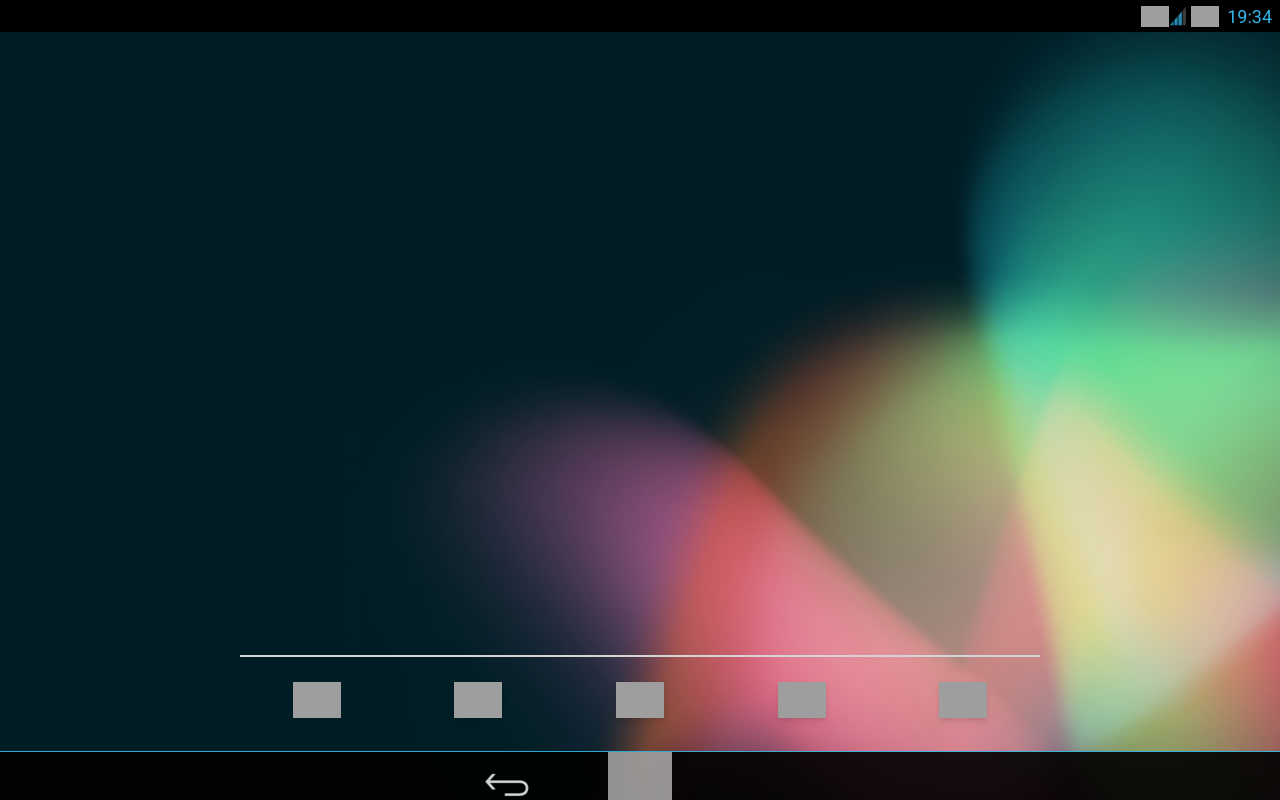
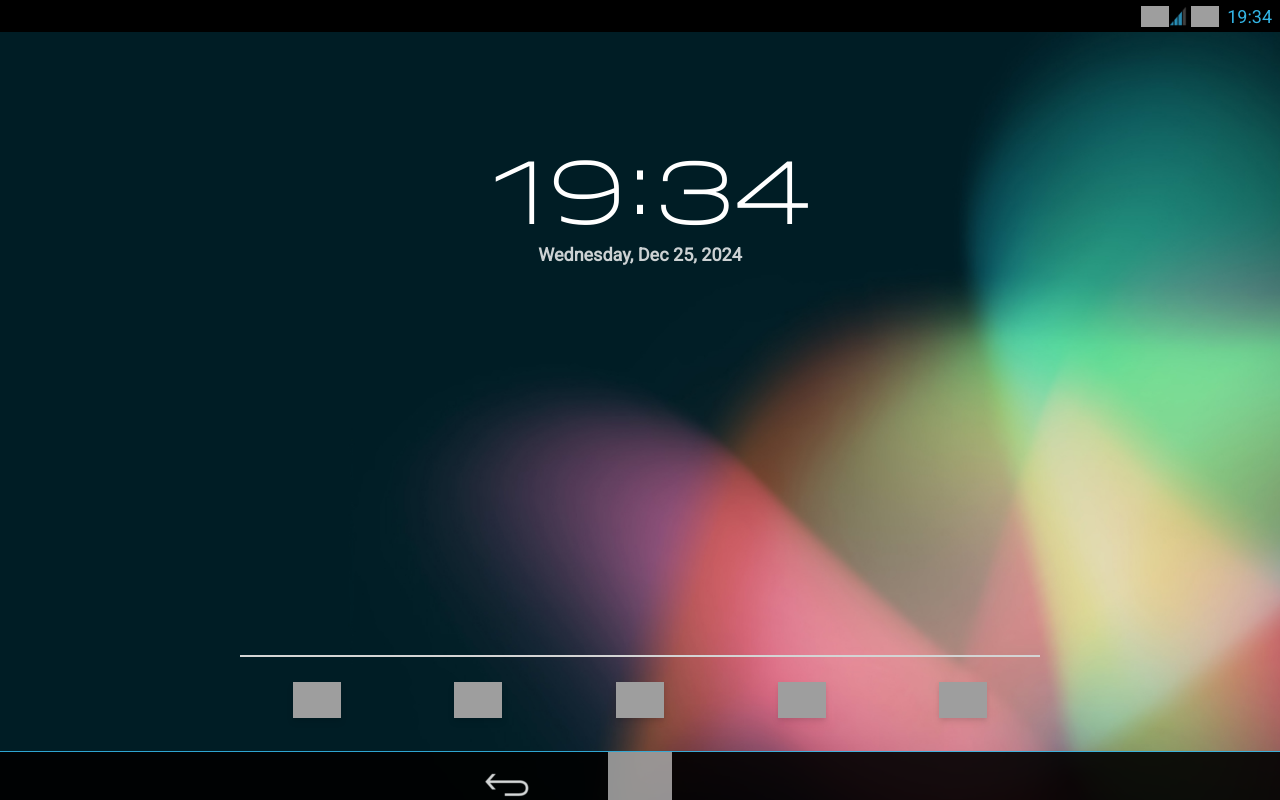
Before and after one commit to itshichabk/holofolio, a Next.js app: page / in a window 1280 px wide. Built offline with nearby package versions, Linux system fonts and the light colour scheme; grey boxes are pictures that could not be loaded.

Commit message:
Add clock widget

```diff
--- a/app/aboutme/layout.js
+++ b/app/aboutme/layout.js
@@ -13,8 +13,8 @@ export default function AboutMeLayout({children}) {
 
   return (
     <div className="h-full bg-black bg-opacity-70 lg:bg-opacity-80 flex flex-col">
-      <div className="border-b border-holo shadow-md h-12 flex items-center bg-neutral-900 px-3 sticky top-0 z-10">
-          <Image src={"/icons/profile.jpg"} alt="About me" width={36} height={36} className="rounded-full mr-1"/>
+      <div className="border-b border-t border-b-neutral-900 border-t-neutral-700 shadow-md h-14 flex items-center bg-neutral-800 px-3 sticky top-0 z-10">
+          <Image src={"/icons/profile.jpg"} alt="About me" width={36} height={36} className="rounded-full mr-2 text-lg"/>
           <p>About me</p>
       </div>
       <div className="sm:mx-3 h-full flex flex-auto lg:mx-0 overflow-hidden relative">
--- a/app/globals.css
+++ b/app/globals.css
@@ -1,6 +1,11 @@
 @tailwind base;
 @tailwind components;
 @tailwind utilities;
+
+@font-face {
+  font-family: 'AndroidClock';
+  src: url('../public/fonts/AndroidClock.ttf');
+}
 
 body {
   background-color: black;
@@ -10,6 +15,10 @@ body {
   background-repeat: no-repeat;
   background-attachment: fixed;
   background-position: center center;
+}
+
+.clock-widget {
+  font-family: "AndroidClock";
 }
 
 ::-webkit-scrollbar {
--- a/app/page.js
+++ b/app/page.js
@@ -1,4 +1,5 @@
 "use client";
+import ClockWidget from "@/components/launcher/ClockWidget";
 import Dock from "@/components/launcher/Dock";
 import LauncherHome from "@/components/launcher/LauncherHome";
 import Window from "@/components/window/Window";
@@ -7,7 +8,7 @@ export default function Home() {
   return (
     <div className="flex flex-col h-full">
       <div className="flex-auto relative">
-
+          <ClockWidget/>
       </div>
       {/*<LauncherHome/>*/}
       <Dock/>
--- /dev/null
+++ b/components/launcher/ClockWidget.jsx
@@ -0,0 +1,43 @@
+"use client";
+import { useEffect, useState } from "react"
+
+export default function ClockWidget() {
+    const [time, setTime] = useState("");
+    const [date, setDate] = useState();
+
+    const today = new Date();
+
+    const options =  {
+        weekday: 'long',
+        year: 'numeric',
+        month: 'short',
+        day: 'numeric'
+    };
+
+    function startTime() {
+        let h = checkTime(today.getHours());
+        let m = checkTime(today.getMinutes());
+        //let s = checkTime(today.getSeconds());
+
+        setTime(h + ":" + m/* + ":" + s*/);
+    }
+
+
+    useEffect(() => {
+        setDate(today.toLocaleDateString("en-US", options));
+        startTime();
+        const timeout = setInterval(startTime, 1000);
+        return () => setInterval(timeout);
+    }, [])
+
+    function checkTime(i) {
+        return i < 10 ? "0" + i : i;
+    }
+
+    return (
+        <div className="select-none absolute left-1/2 -translate-x-1/2 top-1/4 -translate-y-1/4">
+            <div className="clock-widget text-8xl lg:text-9xl">{time}</div>
+            <p className="font-bold text-center opacity-80 -translate-y-5 lg:-translate-y-8 lg:text-lg">{date}</p>
+        </div>
+    )
+}
--- a/components/launcher/Dock.jsx
+++ b/components/launcher/Dock.jsx
@@ -1,5 +1,5 @@
 import DrawerIcon from "./icons/DrawerIcon";
-import SettingsIcon from "./icons/SettingsIcon";
+import SettingsIcon from "./icons/apps/SettingsIcon";
 
 export default function Dock() {
   return (
--- a/components/launcher/LauncherHome.jsx
+++ b/components/launcher/LauncherHome.jsx
@@ -1,5 +1,5 @@
 import React from 'react'
-import SettingsIcon from './icons/SettingsIcon'
+import SettingsIcon from './icons/apps/SettingsIcon'
 
 export default function LauncherHome() {
   let icons = []
--- a/components/launcher/icons/SettingsIcon.jsx
+++ b/components/launcher/icons/apps/SettingsIcon.jsx
@@ -1,4 +1,4 @@
-import Icon from "./Icon";
+import Icon from "../Icon";
 
 export default function SettingsIcon({ showLabel }) {
   return (
```
Also changed, not shown: public/fonts/AndroidClock.ttf (added).
